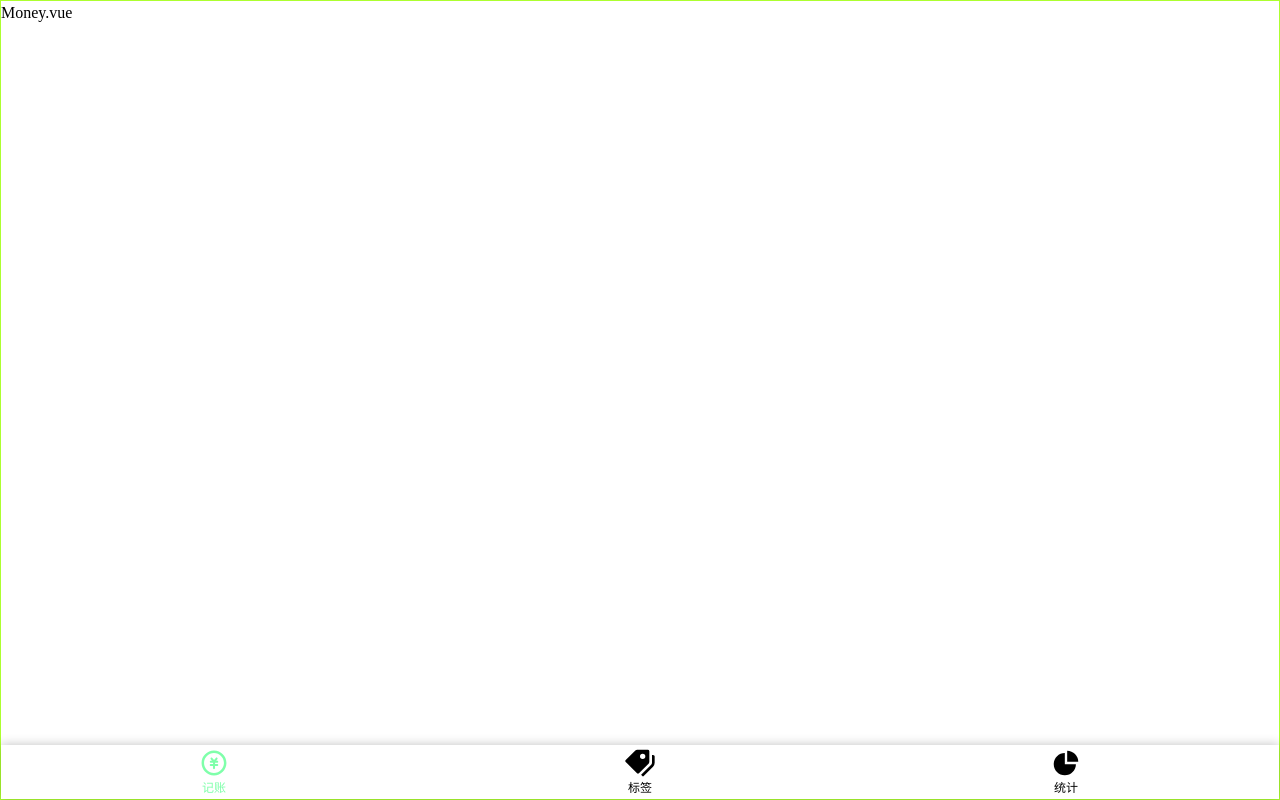
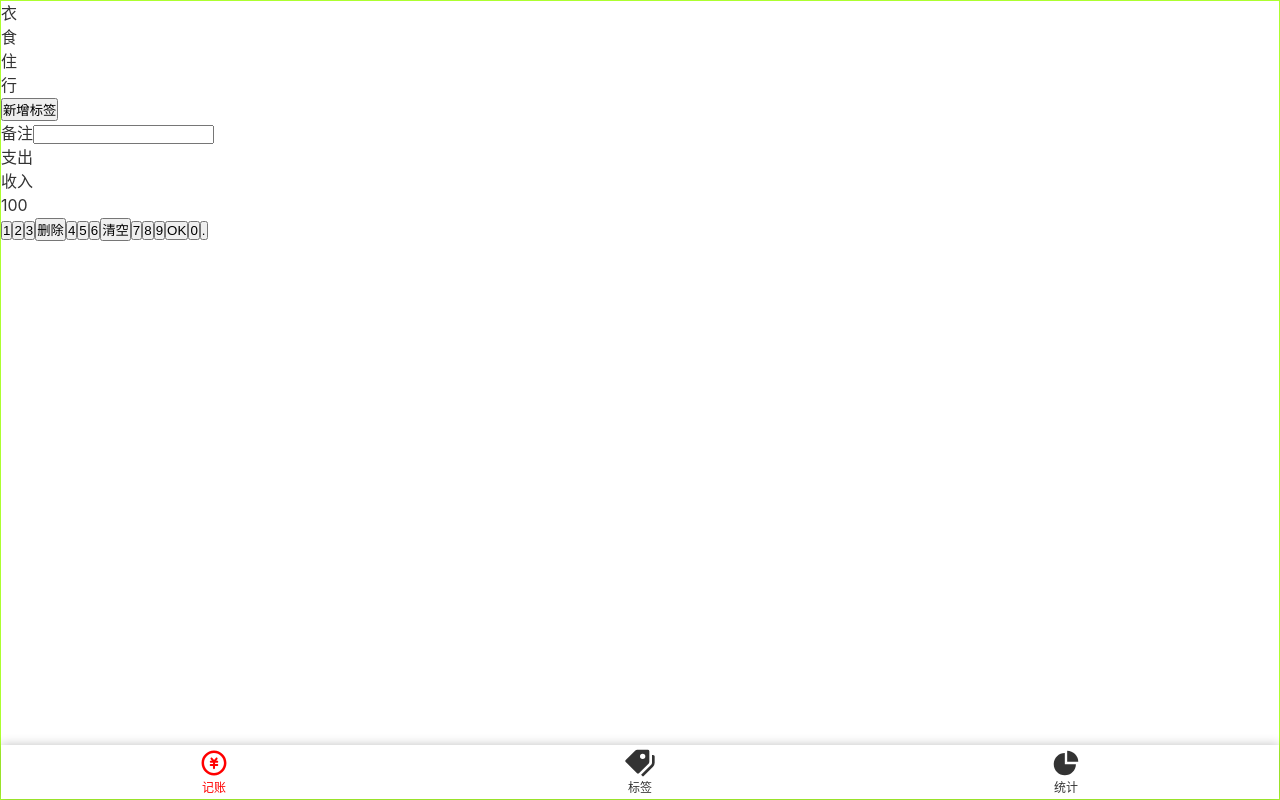
Before and after one commit to Trojan0523/record-money, a Vue app: page /#/money in a window 1280 px wide. Built offline with nearby package versions, Linux system fonts and the light colour scheme.

Commit message:
添加全局样式和全局变量

```diff
--- a/public/index.html
+++ b/public/index.html
@@ -1,17 +1,14 @@
 <!DOCTYPE html>
 <html lang="en">
-  <head>
+<head>
     <meta charset="utf-8">
     <meta http-equiv="X-UA-Compatible" content="IE=edge">
-    <meta name="viewport" content="width=device-width,initial-scale=1,minimum-scale=1,maximum-scale=1,user-scalable=no,viewport-fit=cover">
+    <meta name="viewport"
+          content="width=device-width,initial-scale=1,minimum-scale=1,maximum-scale=1,user-scalable=no,viewport-fit=cover">
     <link rel="icon" href="<%= BASE_URL %>favicon.ico">
     <title><%= htmlWebpackPlugin.options.title %></title>
-  </head>
-  <body>
-    <noscript>
-      <strong>We're sorry but <%= htmlWebpackPlugin.options.title %> doesn't work properly without JavaScript enabled. Please enable it to continue.</strong>
-    </noscript>
-    <div id="app"></div>
-    <!-- built files will be auto injected -->
-  </body>
+</head>
+<body>
+<div id="app"></div>
+</body>
 </html>
--- a/src/App.vue
+++ b/src/App.vue
@@ -5,40 +5,14 @@
 </template>
 
 <style lang="scss">
-    * {
-        margin: 0;
-        padding: 0;
-        box-sizing: border-box;
-    }
+    @import "~@/assets/style/reset.scss";
+    @import "~@/assets/style/helper.scss";
 
     body {
-        line-height: 1.5;
-    }
-
-    a {
-        text-decoration: none;
-        color: inherit;
-    }
-
-    #app {
-        font-family: Avenir, Helvetica, Arial, sans-serif;
         -webkit-font-smoothing: antialiased;
         -moz-osx-font-smoothing: grayscale;
-        text-align: center;
-        color: #2c3e50;
-
-    }
-
-    #nav {
-        padding: 30px;
-
-        a {
-            font-weight: bold;
-            color: #2c3e50;
-
-            &.router-link-exact-active {
-                color: #42b983;
-            }
-        }
+        color: #333;
+        line-height: 1.5;
+        font-family: $font-hei;
     }
 </style>
--- /dev/null
+++ b/src/assets/style/helper.scss
@@ -0,0 +1,5 @@
+$font-hei: -apple-system, "Noto Sans", "Helvetica Neue", Helvetica, "Nimbus Sans L", Arial, "Liberation Sans", "PingFang SC", "Hiragino Sans GB", "Noto Sans CJK SC", "Source Han Sans SC", "Source Han Sans CN", "Microsoft YaHei", "Wenquanyi Micro Hei", "WenQuanYi Zen Hei", "ST Heiti", SimHei, "WenQuanYi Zen Hei Sharp", sans-serif;
+$font-kai: Baskerville, Georgia, "Liberation Serif", "Kaiti SC", STKaiti, "AR PL UKai CN", "AR PL UKai HK", "AR PL UKai TW", "AR PL UKai TW MBE", "AR PL KaitiM GB", KaiTi, KaiTi_GB2312, DFKai-SB, "TW\-Kai", serif;
+$font-song: Georgia, "Nimbus Roman No9 L", "Songti SC", "Noto Serif CJK SC", "Source Han Serif SC", "Source Han Serif CN", STSong, "AR PL New Sung", "AR PL SungtiL GB", NSimSun, SimSun, "TW\-Sung", "WenQuanYi Bitmap Song", "AR PL UMing CN", "AR PL UMing HK", "AR PL UMing TW", "AR PL UMing TW MBE", PMingLiU, MingLiU, serif;
+
+$color-highlight: #f00;
--- /dev/null
+++ b/src/assets/style/reset.scss
@@ -0,0 +1,9 @@
+* {
+  margin: 0;
+  padding: 0;
+  box-sizing: border-box;
+}
+a {
+  text-decoration: none;
+  color: inherit;
+}
--- a/src/components/Nav.vue
+++ b/src/components/Nav.vue
@@ -26,6 +26,7 @@
 </script>
 
 <style lang="scss" scoped>
+    @import "~@/assets/style/helper.scss";
     nav {
         display: flex;
         box-shadow: 0 0 10px rgba(0, 0, 0, 0.25);
@@ -45,7 +46,7 @@
             }
         }
         > .item.selected {
-            color: 	#7FFFAA;
+            color: 	$color-highlight;
         }
     }
 </style>
--- a/src/views/Money.vue
+++ b/src/views/Money.vue
@@ -1,7 +1,50 @@
 <template>
-        <Layout>
-            <p>Money.vue</p>
-        </Layout>
+    <Layout>
+        <div class="tags">
+            <ul class="current">
+                <li>衣</li>
+                <li>食</li>
+                <li>住</li>
+                <li>行</li>
+
+            </ul>
+            <div class="new">
+                <button>新增标签</button>
+            </div>
+        </div>
+        <div>
+            <label class="notes">
+                <span class="name">备注</span>
+                <input type="text">
+            </label>
+        </div>
+        <div>
+            <ul class="types">
+                <li class="selected">支出</li>
+                <li>收入</li>
+            </ul>
+        </div>
+        <div class="numberPad">
+            <div class="output">100</div>
+            <div class="buttons">
+                <button>1</button>
+                <button>2</button>
+                <button>3</button>
+                <button>删除</button>
+                <button>4</button>
+                <button>5</button>
+                <button>6</button>
+                <button>清空</button>
+                <button>7</button>
+                <button>8</button>
+                <button>9</button>
+                <button>OK</button>
+                <button>0</button>
+                <button>.</button>
+            </div>
+        </div>
+
+    </Layout>
 </template>
 
 <script lang="ts">
@@ -9,3 +52,6 @@
     name: 'money',
   };
 </script>
+<style lang="scss" scoped>
+    @import "~@/assets/style/helper.scss";
+</style>
```
